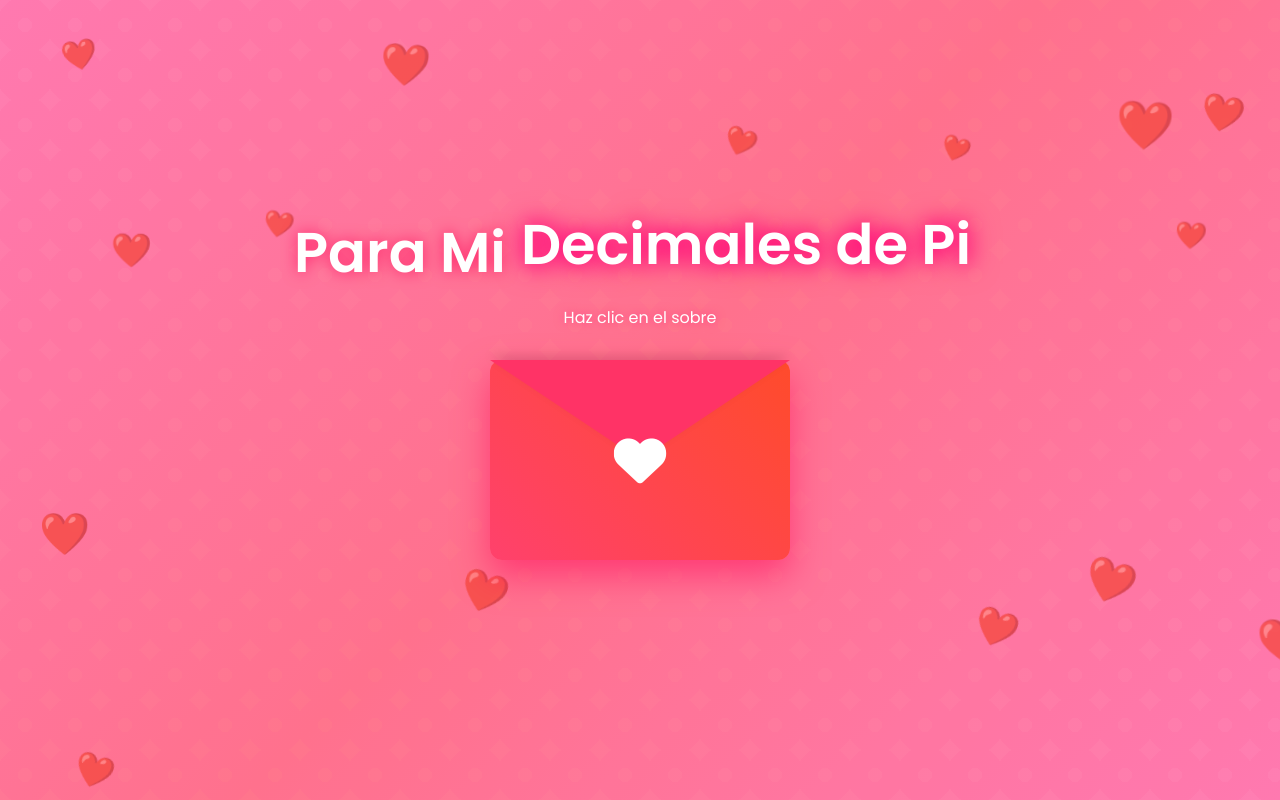
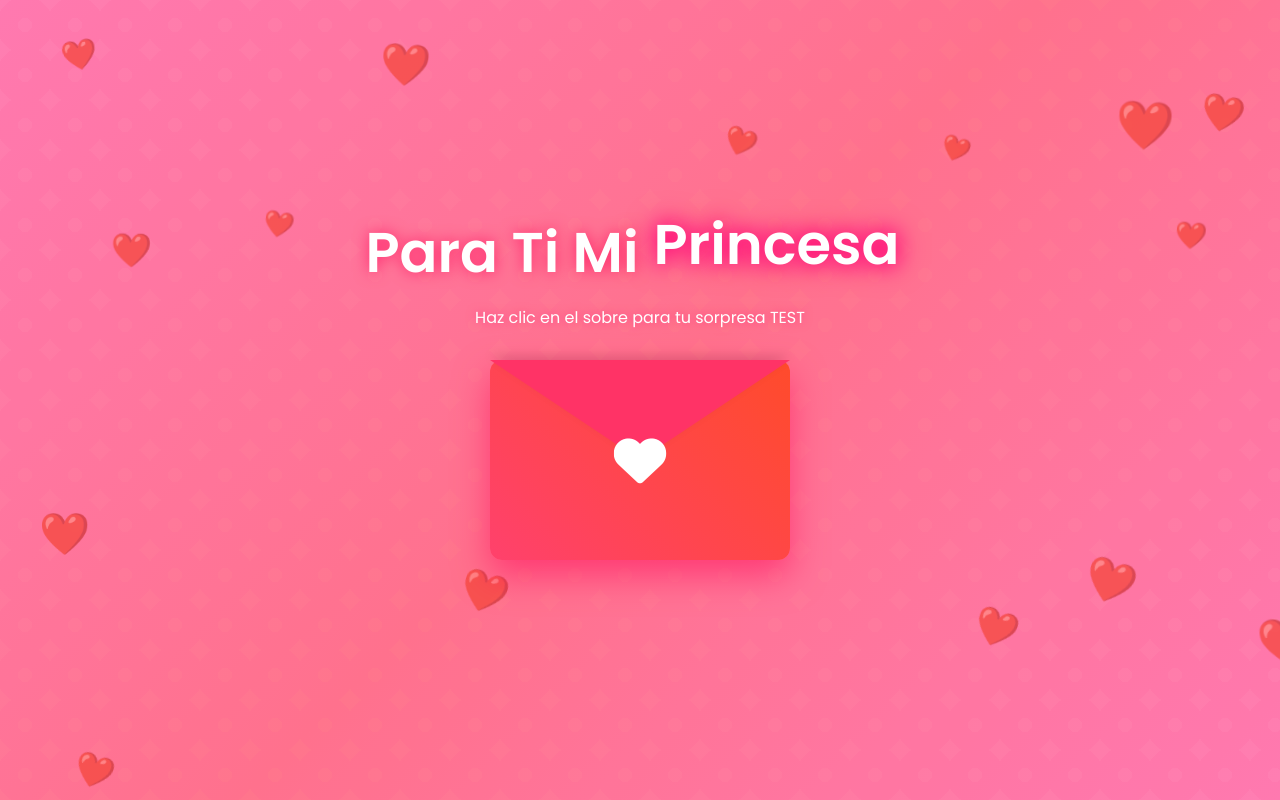
Before and after one commit to IsraelU/Test, a plain HTML site: page TestCarta/index.html in a window 1280 px wide. Drawn offline with Linux system fonts and the light colour scheme.

Commit message:
Update index.html

```diff
--- a/TestCarta/index.html
+++ b/TestCarta/index.html
@@ -3,7 +3,7 @@
 <head>
     <meta charset="UTF-8">
     <meta name="viewport" content="width=device-width, initial-scale=1.0">
-    <title>Sorpresa Para ti Pequeña, De Israel</title>
+    <title>Sorpresa Para ti mi Amor BCode</title>
     <link rel="stylesheet" href="https://cdnjs.cloudflare.com/ajax/libs/font-awesome/6.4.0/css/all.min.css">
     <link href="https://fonts.googleapis.com/css2?family=Dancing+Script:wght@700&family=Poppins:wght@300;400;500;600&display=swap" rel="stylesheet">
     <link rel="stylesheet" href="css/style.css" />
@@ -15,8 +15,8 @@
 
     <div class="container" id="main-container">
         <div class="header">
-            <h1>Para Mi<span class="special-name floating">  Decimales de Pi </span></h1>
-            <p style="color: white; text-shadow: 0 0 10px rgba(255,0,119,0.5);">Haz clic en el sobre</p>
+            <h1>Para Ti Mi<span class="special-name floating">  Princesa </span></h1>
+            <p style="color: white; text-shadow: 0 0 10px rgba(255,0,119,0.5);">Haz clic en el sobre para tu sorpresa TEST</p>
         </div>
 
         <div class="envelope-wrapper" id="envelope-wrapper">
@@ -29,13 +29,11 @@
                     <div class="letter">
                         <div class="paper-texture"></div>
                         <div class="letter-content">
-
-                            <h2>test</h2>
-                            <p>test</p>
-                            <p>test</p>
-                            <p>test.</p>
-                            <div class="signature">test</div>
-
+                            <h2>Mi Amor</h2>
+                            <p>Eres la luz de mis días</p>
+                            <p>y la razón de mi sonrisa.</p>
+                            <p>Contigo todo es mejor.</p>
+                            <div class="signature">Te amo</div>
                         </div>
                     </div>
                     <i class="fas fa-heart" style="color: #ff4081; font-size: 2.5rem; animation: pulse 1.5s infinite; position: absolute; bottom: 10px; right: 10px;"></i>
@@ -48,11 +46,9 @@
         <div class="close-btn" id="close-btn">×</div>
         <div class="paper-texture"></div>
         <div class="fullscreen-letter-content">
-            <h2>Karla Fernanda</h2>
-            <!--
-
-            <p>Gracias por llegara mi vida</p>
-            <p>No sabes el impacto que causaste en mí</p>
+            <h2>MI PRINCESA</h2>
+            <p>Eres la luz que ilumina mis días</p>
+            <p>y la razón de mi sonrisa eterna.</p>
             <p>Contigo, cada momento es mágico</p>
             <p>y mi corazón late más fuerte.</p>
             <p>Tu presencia transforma lo ordinario en extraordinario,</p>
@@ -61,7 +57,6 @@
             <p>y tu amor, el motor que impulsa mis sueños.</p>
             <p>Te amo más de lo que las palabras pueden expresar.</p>
             <div class="signature">Para siempre, Tu Novio</div>
-            -->
         </div>
     </div>
 
```
